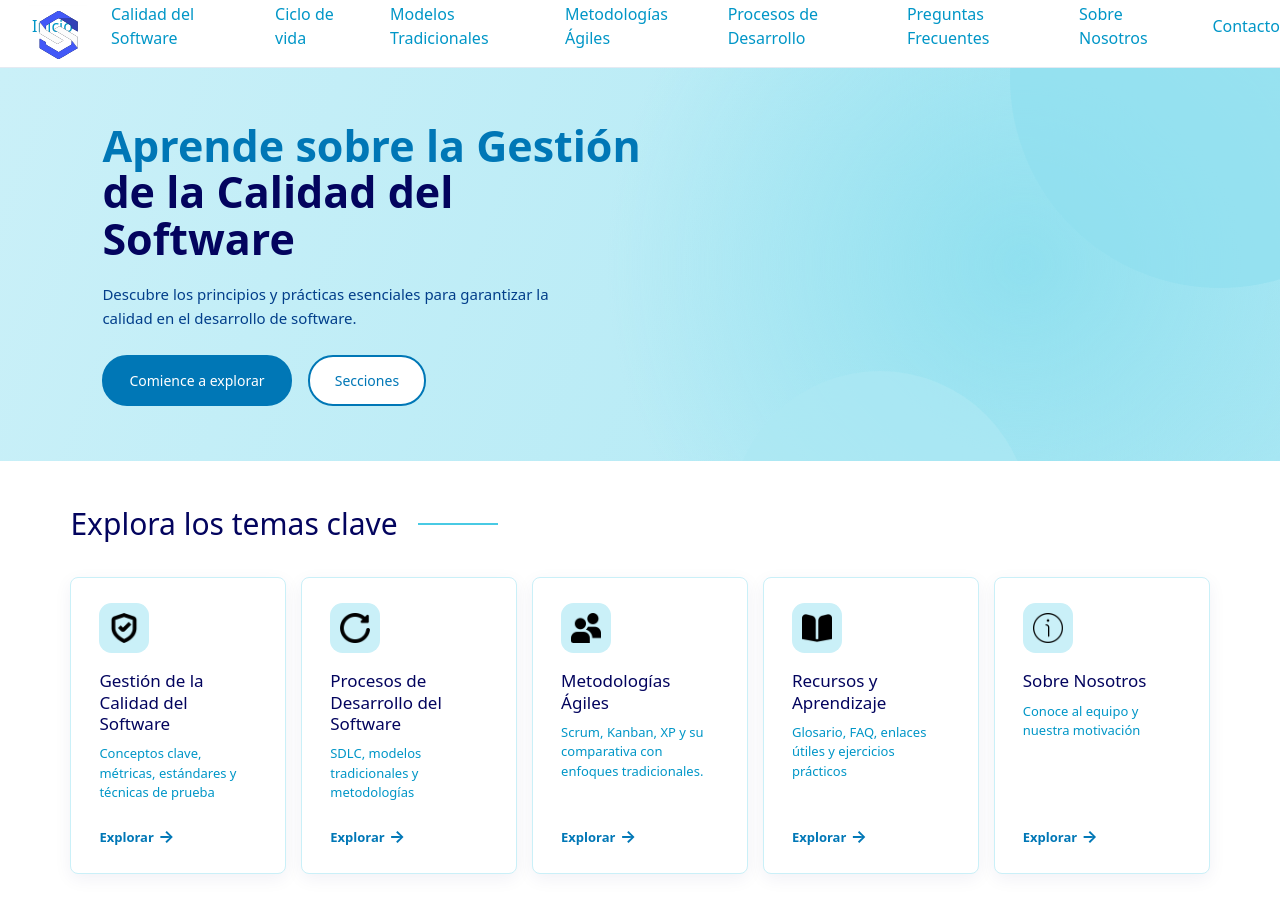
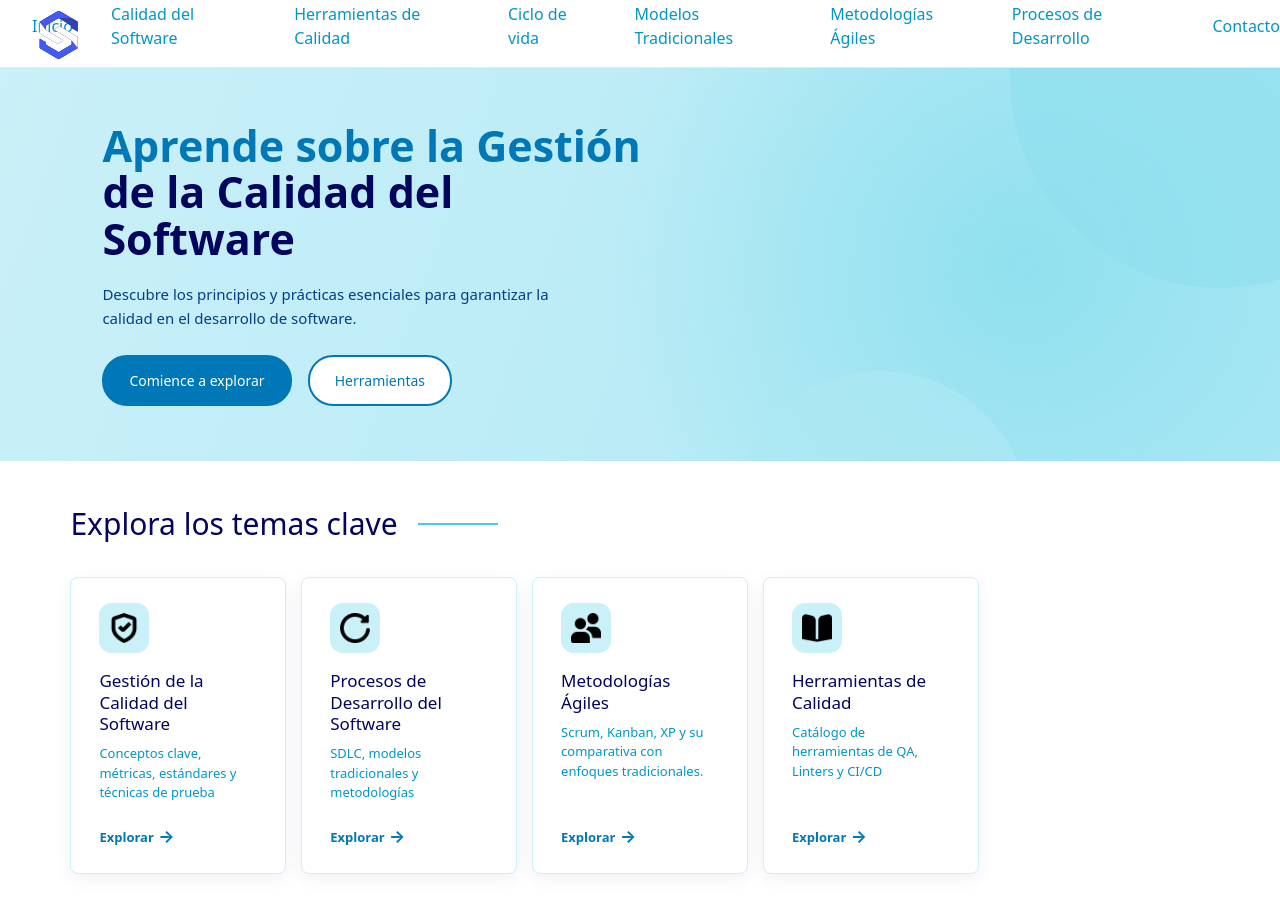
Before and after one commit to MaxSteelMM/Scrum-Mates, a website: page index.html in a window 1280 px wide. Shown: the top 901 px of the page. Drawn offline with nearby package versions, Linux system fonts and the light colour scheme.

Commit message:
Correccion de rutas

```diff
--- a/index.html
+++ b/index.html
@@ -31,12 +31,11 @@
     <ul>
       <li><a href="index.html">Inicio</a></li>
       <li><a href="./Paginas/Calidad.html">Calidad del Software</a></li>
+      <li><a href="./Paginas/Herramientas_calidad.html">Herramientas de Calidad</a></li>
       <li><a href="./Paginas/Ciclo_vida.html">Ciclo de vida</a></li>
       <li><a href="./Paginas/Modelos_Tradicionales.html">Modelos Tradicionales</a></li>
       <li><a href="./Paginas/Metodologias.html">Metodologías Ágiles</a></li>
       <li><a href="./Paginas/Procesos.html">Procesos de Desarrollo</a></li>
-      <li><a href="./Paginas/Preguntas.html">Preguntas Frecuentes</a></li>
-      <li><a href="./Paginas/SobreNosotros.html">Sobre Nosotros</a></li>
       <li><a href="#contacto">Contacto</a></li>
     </ul>
   </div>
@@ -45,7 +44,7 @@
     <h1>Aprende sobre la Gestión de la Calidad del Software</h1>
     <p>Descubre los principios y prácticas esenciales para garantizar la calidad en el desarrollo de software.</p>
     <button><a href="./Paginas/Calidad.html">Comience a explorar</a></button>
-    <button><a href="./Paginas/Calidad.html">Secciones</a></button>
+    <button><a href="./Paginas/Herramientas_calidad.html">Herramientas</a></button>
   </div>
 
   <div class="S-principal">
@@ -75,16 +74,9 @@
 
       <div class="card-I">
         <img src="./Img/Simbolos/libro-alt (1).png" alt="" />
-        <h3>Recursos y Aprendizaje</h3>
-        <p>Glosario, FAQ, enlaces útiles y ejercicios prácticos</p>
-        <a href="./Paginas/Preguntas.html">Explorar</a>
-      </div>
-
-      <div class="card-I">
-        <img src="./Img/Simbolos/informacion.png" alt="" />
-        <h3>Sobre Nosotros</h3>
-        <p>Conoce al equipo y nuestra motivación</p>
-        <a href="./Paginas/SobreNosotros.html">Explorar</a>
+        <h3>Herramientas de Calidad</h3>
+        <p>Catálogo de herramientas de QA, Linters y CI/CD</p>
+        <a href="./Paginas/Herramientas_calidad.html">Explorar</a>
       </div>
     </div>
 
```
Also changed, not shown: Paginas/Calidad.html (+1 -2 lines), Paginas/Ciclo_vida.html (+1 -2 lines), Paginas/Herramientas_calidad.html (+1 -2 lines), Paginas/Metodologias.html (+1 -2 lines), Paginas/Modelos_Tradicionales.html (+1 -2 lines), Paginas/Procesos.html (+1 -2 lines).
